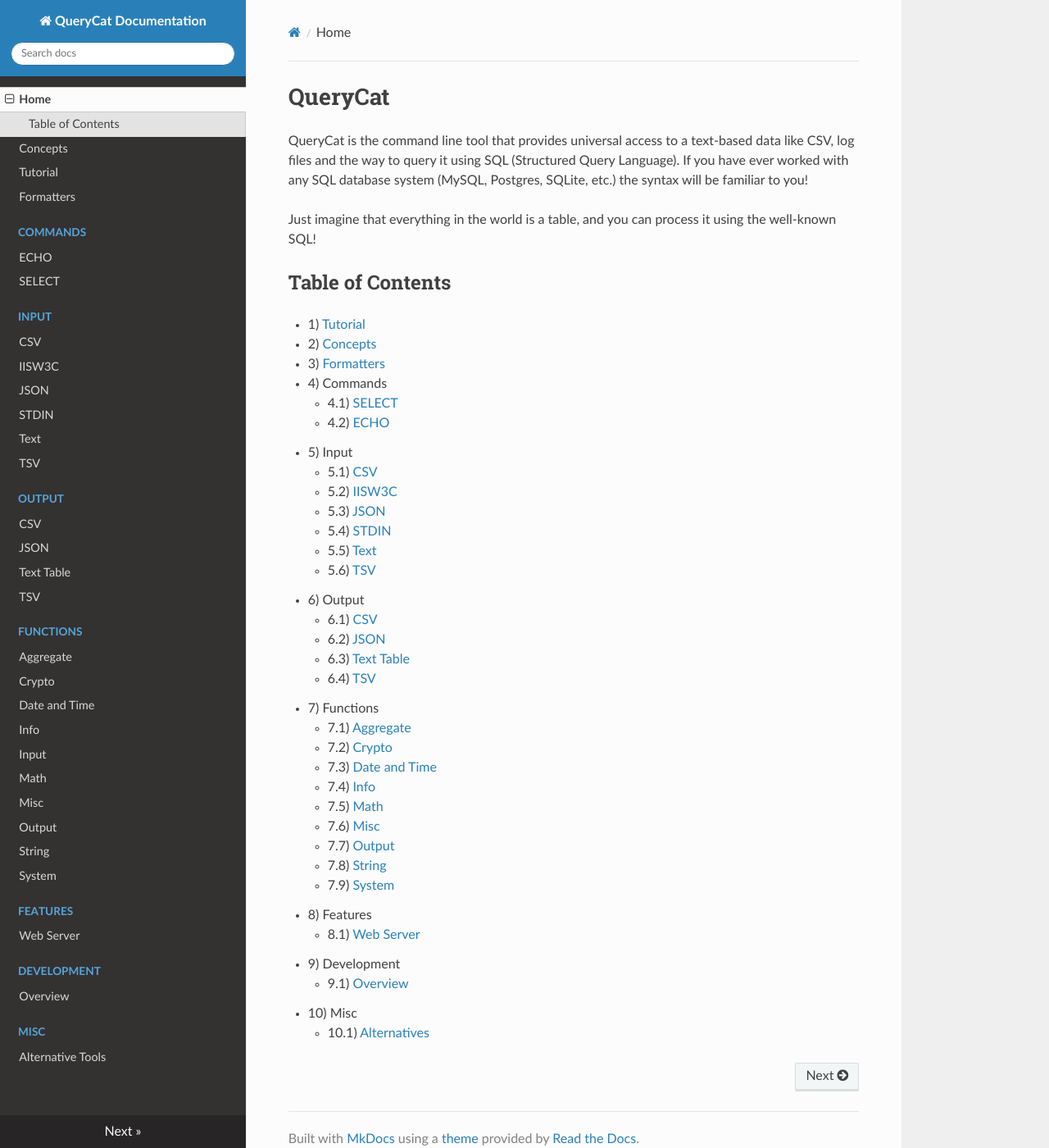
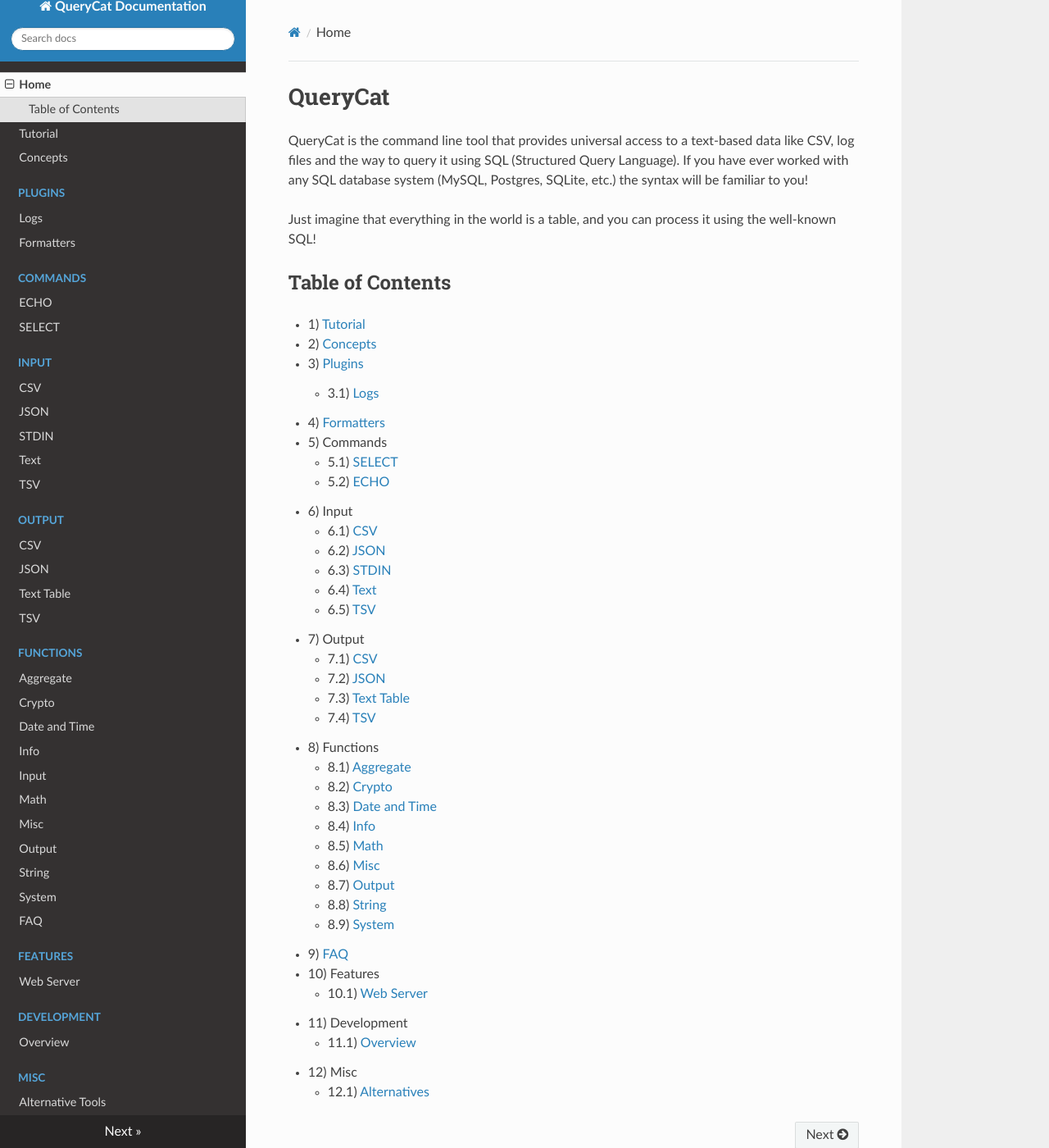
Before and after one commit to krasninja/querycat, an MkDocs documentation site: the page built from docs/index.md, in a window 1280 px wide and 1400 px high. Shown: the whole window at 82% size. Built offline with MkDocs 1.6.1, drawn with Linux system fonts in a browser that asks for light colours; nearby versions of some CDN libraries.

Commit message:
Update docs

```diff
--- a/docs/index.md
+++ b/docs/index.md
@@ -8,35 +8,37 @@
 
 - 1) [Tutorial](tutorial)
 - 2) [Concepts](concepts)
-- 3) [Formatters](formatters)
-- 4) Commands
-    - 4.1) [SELECT](commands/select)
-    - 4.2) [ECHO](commands/echo)
-- 5) Input
-    - 5.1) [CSV](input/csv)
-    - 5.2) [IISW3C](input/iisw3c)
-    - 5.3) [JSON](input/json)
-    - 5.4) [STDIN](input/stdin)
-    - 5.5) [Text](input/text-line)
-    - 5.6) [TSV](output/tsv)
-- 6) Output
-    - 6.1) [CSV](output/csv)
-    - 6.2) [JSON](output/json)
-    - 6.3) [Text Table](output/text-table)
-    - 6.4) [TSV](output/tsv)
-- 7) Functions
-    - 7.1) [Aggregate](functions/aggregate)
-    - 7.2) [Crypto](functions/crypto)
-    - 7.3) [Date and Time](functions/datetime)
-    - 7.4) [Info](functions/info)
-    - 7.5) [Math](functions/math)
-    - 7.6) [Misc](functions/misc)
-    - 7.7) [Output](functions/output)
-    - 7.8) [String](functions/string)
-    - 7.9) [System](functions/system)
-- 8) Features
-    - 8.1) [Web Server](features/web-server)
-- 9) Development
-    - 9.1) [Overview](development/overview)
-- 10) Misc
-    - 10.1) [Alternatives](misc/alternative-tools)
+- 3) [Plugins](plugins)
+    - 3.1) [Logs](plugins/logs)
+- 4) [Formatters](formatters)
+- 5) Commands
+    - 5.1) [SELECT](commands/select)
+    - 5.2) [ECHO](commands/echo)
+- 6) Input
+    - 6.1) [CSV](input/csv)
+    - 6.2) [JSON](input/json)
+    - 6.3) [STDIN](input/stdin)
+    - 6.4) [Text](input/text-line)
+    - 6.5) [TSV](output/tsv)
+- 7) Output
+    - 7.1) [CSV](output/csv)
+    - 7.2) [JSON](output/json)
+    - 7.3) [Text Table](output/text-table)
+    - 7.4) [TSV](output/tsv)
+- 8) Functions
+    - 8.1) [Aggregate](functions/aggregate)
+    - 8.2) [Crypto](functions/crypto)
+    - 8.3) [Date and Time](functions/datetime)
+    - 8.4) [Info](functions/info)
+    - 8.5) [Math](functions/math)
+    - 8.6) [Misc](functions/misc)
+    - 8.7) [Output](functions/output)
+    - 8.8) [String](functions/string)
+    - 8.9) [System](functions/system)
+- 9) [FAQ](faq)
+- 10) Features
+    - 10.1) [Web Server](features/web-server)
+- 11) Development
+    - 11.1) [Overview](development/overview)
+- 12) Misc
+    - 12.1) [Alternatives](misc/alternative-tools)
--- a/mkdocs.yml
+++ b/mkdocs.yml
@@ -1,15 +1,16 @@
 site_name: QueryCat Documentation
 nav:
   - 'Home': index.md
+  - 'Tutorial': tutorial.md
   - 'Concepts': concepts.md
-  - 'Tutorial': tutorial.md
+  - 'Plugins':
+    - 'Logs': plugins/logs.md
   - 'Formatters': formatters.md
   - 'Commands':
     - 'ECHO': commands/echo.md
     - 'SELECT': commands/select.md
   - 'Input':
     - 'CSV': input/csv.md
-    - 'IISW3C': input/iisw3c.md
     - 'JSON': input/json.md
     - 'STDIN': input/stdin.md
     - 'Text': input/text-line.md
@@ -30,6 +31,7 @@
     - 'Output': functions/output.md
     - 'String': functions/string.md
     - 'System': functions/system.md
+  - 'FAQ': faq.md
   - 'Features':
     - 'Web Server': features/web-server.md
   - 'Development':
```
Also changed, not shown: docs/commands/select.md (+17 -3 lines), docs/faq.md (added, +25 -0 lines), docs/formatters.md (+0 -1 lines), docs/plugins.md (added, +16 -0 lines), docs/plugins/logs.md (renamed from docs/input/iisw3c.md, +20 -8 lines).
